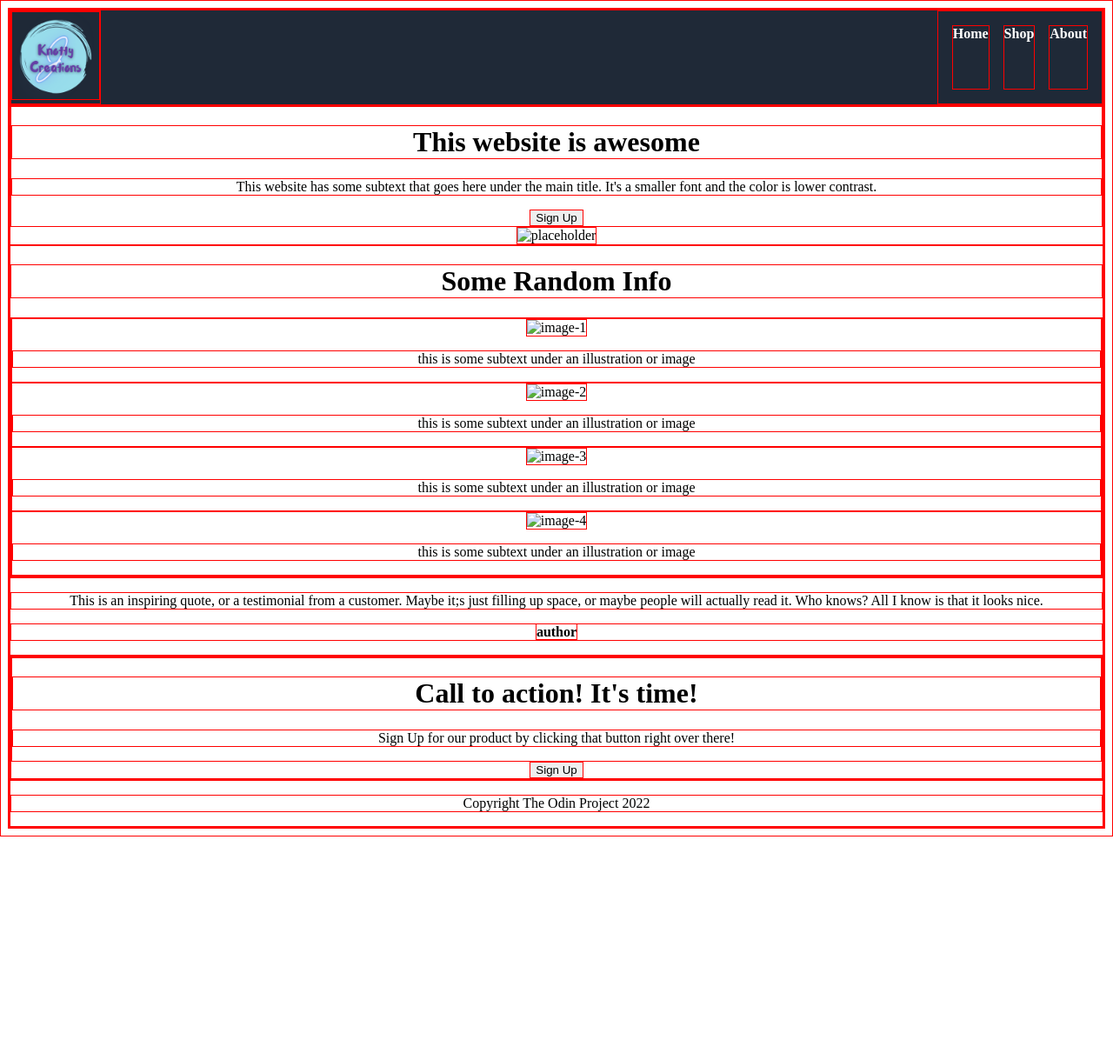
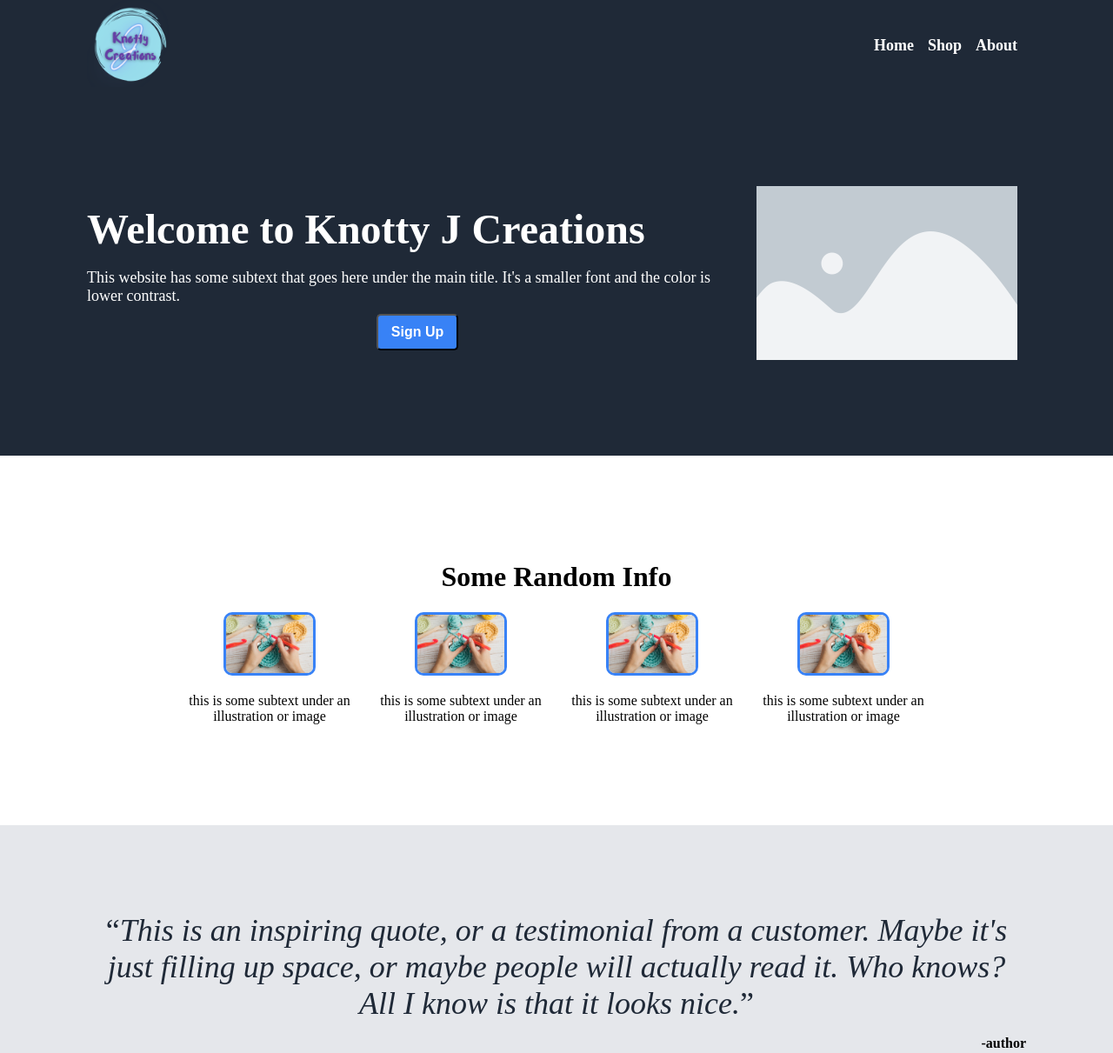
Before and after one commit to blaine0406/landing-page, a plain HTML site: page index.html in a window 1280 px wide. Shown: the top 1211 px of the page at 87% size. Before the commit the page ends 962 px from the top, so only its background shows below. Drawn offline with Linux system fonts and the light colour scheme.

Commit message:
finished styling

```diff
--- a/index.html
+++ b/index.html
@@ -6,6 +6,9 @@
     <meta name="viewport" content="width=device-width, initial-scale=1.0">
     <title>Landing Page Project</title>
     <link rel="stylesheet" href="style.css">
+    <link rel="preconnect" href="https://fonts.googleapis.com">
+    <link rel="preconnect" href="https://fonts.gstatic.com" crossorigin>
+    <link href="https://fonts.googleapis.com/css2?family=Roboto:wght@400;700;900&display=swap" rel="stylesheet">
 </head>
 <body>
     <div class="container">
@@ -18,47 +21,48 @@
                 <a href="">Shop</a>
                 <a href="">About</a>
             </div>
-
         </div>
         <div class="section-a">
-            <div class="">
-                <h1>This website is awesome</h1>
+            <div class="section-a1">
+                <h1>Welcome to Knotty J Creations</h1>
                 <p>This website has some subtext that goes here under the main title. It's a smaller font and the color is lower contrast.</p>
-                <button>Sign Up</button>
+                <button class="button1">Sign Up</button>
             </div>
-            <img src="" alt="placeholder">
+            <div class="section-a2">
+                <img src="img/placeholder.png" alt="placeholder">
+            </div>
         </div>
         <div class="section-b">
             <h1 class="section-b1">Some Random Info</h1>
             <div class="section-b2">
                 <div>
-                    <img src="" alt="image-1">
+                    <img src="img/crochet.jpg" alt="image-1">
                     <p>this is some subtext under an illustration or image</p>
                 </div>
                 <div>
-                    <img src="" alt="image-2">
+                    <img src="img/crochet.jpg" alt="image-2">
                     <p>this is some subtext under an illustration or image</p>
                 </div>
                 <div>
-                    <img src="" alt="image-3">
+                    <img src="img/crochet.jpg" alt="image-3">
                     <p>this is some subtext under an illustration or image</p>
                 </div>
                 <div>
-                    <img src="" alt="image-4">
+                    <img src="img/crochet.jpg" alt="image-4">
                     <p>this is some subtext under an illustration or image</p>
                 </div>
             </div>
         </div>
         <div class="section-c">
-            <p>This is an inspiring quote, or a testimonial from a customer. Maybe it;s just filling up space, or maybe people will actually read it. Who knows? All I know is that it looks nice.</p>
-            <p><strong>author</strong></p>
+            <q><em>This is an inspiring quote, or a testimonial from a customer. Maybe it's just filling up space, or maybe people will actually read it. Who knows? All I know is that it looks nice.</em></q>
+            <p><strong>-author</strong></p>
         </div>
         <div class="section-d">
-            <div class="section-d1">
-                <div>
-                    <h1>Call to action! It's time!</h1>
-                    <p>Sign Up for our product by clicking that button right over there!</p>
-                </div>
+            <div>
+                <h1>Call to action! It's time!</h1>
+                <p>Sign Up for our product by clicking that button right over there!</p>
+            </div>
+            <div>
                 <button>Sign Up</button>
             </div>
         </div>
--- a/style.css
+++ b/style.css
@@ -1,5 +1,14 @@
+/*
 * {
     border: solid 1px red;
+    font-family: 'roboto', sans-serif;
+}
+
+*/
+
+body {
+    margin: 0;
+    padding: 0;
 }
 
 .container {
@@ -13,6 +22,8 @@
     justify-content: space-between;
     background-color: #1f2937;
     color: white;
+    padding: 0 100px;
+
 }
 
 .logo img {
@@ -29,6 +40,129 @@ a {
 .links {
     display: flex;
     gap: 16px;
-    padding: 16px;
     font-weight: bold;
+    font-size: 18px;
+    padding: 10px;
+    align-items: center;
+
 }
+
+.section-a {
+    background-color: #1f2937;
+    color: white;
+    padding: 100px 100px;
+    display: flex;
+    justify-content: space-around;
+
+}
+
+.section-a1 h1 {
+    font-size: 48px;
+    font-weight: bolder;
+    text-align: left;
+    margin-bottom: 5px;
+}
+
+.section-a1 p {
+    text-align: left;
+    margin-bottom: 10px;
+    font-size: 18px;
+}
+
+.section-a1 button {
+    color: white;
+    font-size: 16px;
+    font-weight: bold;
+    padding: 10px 15px;
+    border-radius: 5px;
+    background-color: #3882F6;
+
+
+}
+
+.section-a2 {
+    display: flex;
+}
+
+.section-a2 img {
+    width: 300px;
+    height: auto;
+    justify-content: center;
+    align-items: center;
+    margin: 10px;
+
+}
+
+.section-b {
+    display: flex;
+    flex-direction: column;
+    margin: 0 100px;
+    padding: 100px;
+    gap
+
+}
+
+.section-b2 {
+    display: flex;
+    flex-direction: row;
+    justify-content: space-around;
+}
+
+
+.section-b2 img {
+    width: 100px;
+    height: auto;
+    border: solid 3px #3882F6;
+    border-radius: 10px;
+}
+
+.section-c {
+    background-color: #E5e7eb;
+    display: flex;
+    flex-direction: column;
+    padding: 100px;
+}
+
+.section-c q {
+    font-size: 36px;
+    color: #1f2937;
+    font-weight: lighter;
+}
+
+.section-c p {
+    text-align: right;
+}
+
+.section-d {
+    display: flex;
+    flex-direction: row;
+    justify-content: space-around;
+    align-items: center;
+    margin: 100px 100px;
+    background-color: #3882F6;
+    border-radius: 15px;
+    color: white;
+    text-align: left;
+}
+
+.section-d button {
+    background-color: #3882F6;
+    border: solid 1px white;
+    border-radius: 5px;
+    color: white;
+    font-weight: bold;
+    font-size: 16px;
+}
+
+.section-d h1 {
+    margin-bottom: 0px;
+}
+
+.section-d p {
+    margin-top: 0px;
+}
+
+.footer {
+    background-color: #1f2937;
+    color: white;
+}
```
Also changed, not shown: img/crochet.jpg (added), img/placeholder.png (added).
